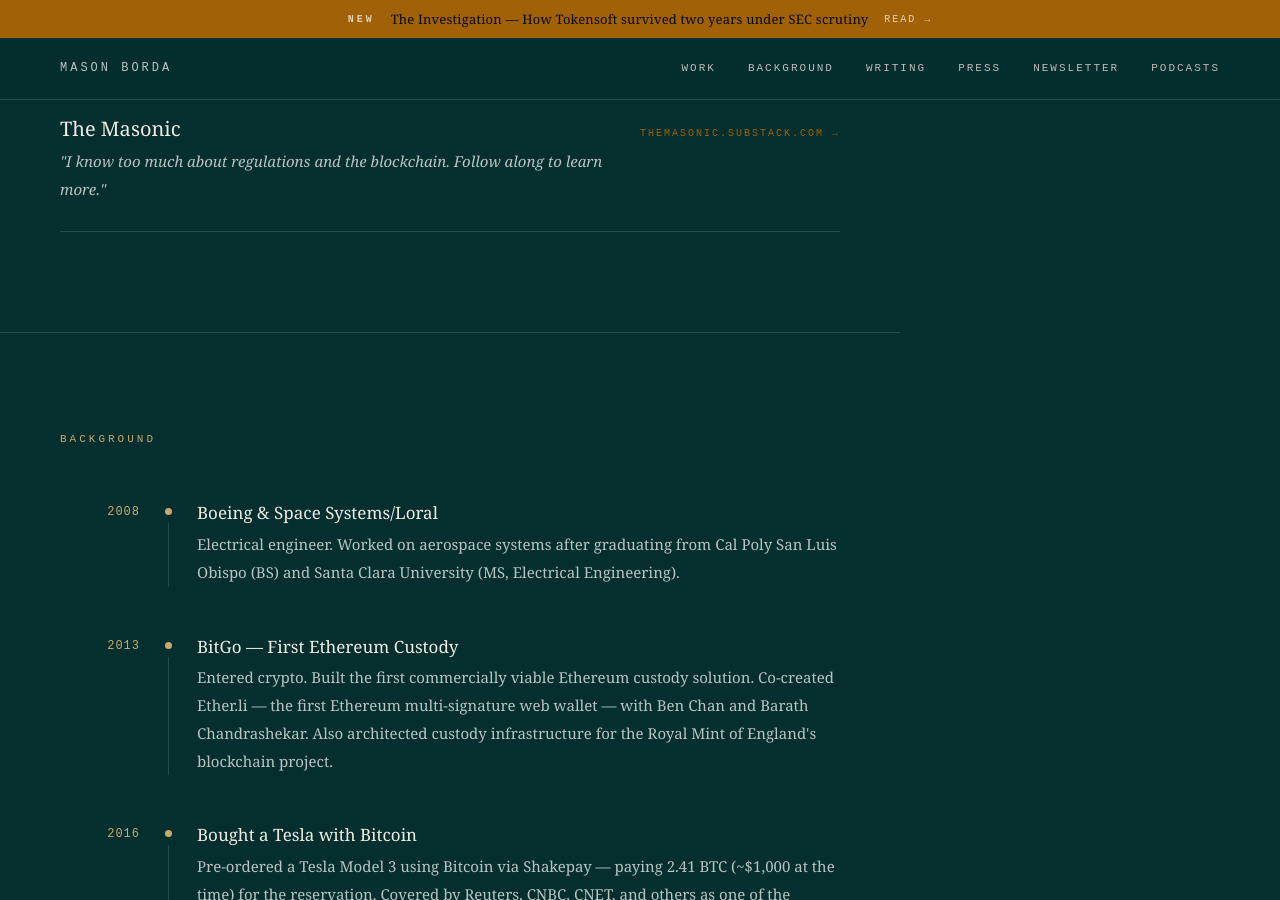
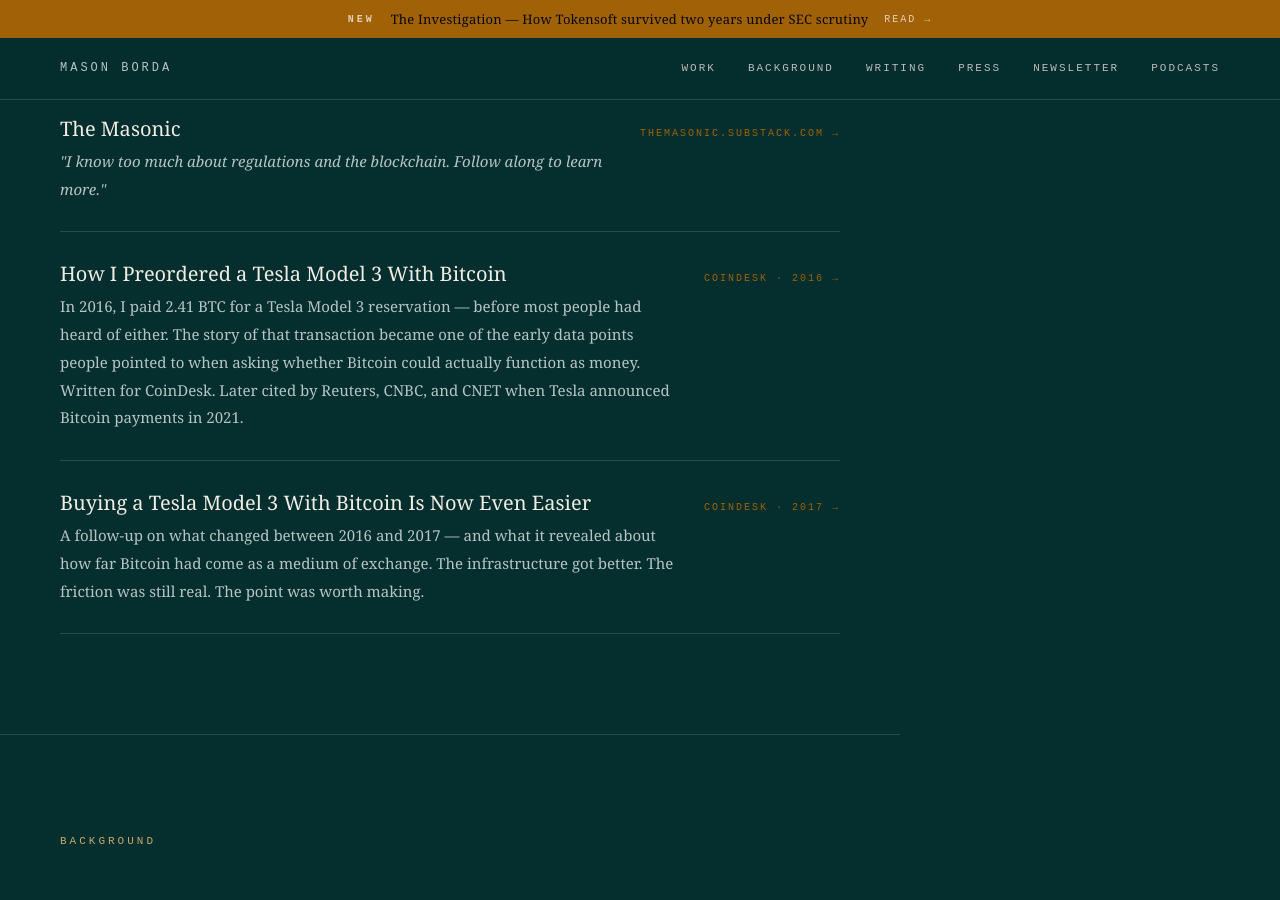
Before and after one commit to masonicGIT/masonborda, a Jekyll site: the page index.html, which Jekyll copies as it is, in a window 1280 px wide and 900 px high, scrolled down 2175 px. Built offline with Jekyll 4.4.1, drawn with Linux system fonts in a browser that asks for light colours.

Commit message:
Writing: add Tesla/Bitcoin articles (CoinDesk 2016 + 2017)

```diff
--- a/index.html
+++ b/index.html
@@ -589,6 +589,20 @@
       </div>
       <div class="venture-tag"><a href="https://themasonic.substack.com" target="_blank" style="color:var(--gold);text-decoration:none;">themasonic.substack.com →</a></div>
     </div>
+    <div class="venture">
+      <div class="venture-left">
+        <div class="venture-name">How I Preordered a Tesla Model 3 With Bitcoin</div>
+        <div class="venture-desc">In 2016, I paid 2.41 BTC for a Tesla Model 3 reservation — before most people had heard of either. The story of that transaction became one of the early data points people pointed to when asking whether Bitcoin could actually function as money. Written for CoinDesk. Later cited by Reuters, CNBC, and CNET when Tesla announced Bitcoin payments in 2021.</div>
+      </div>
+      <div class="venture-tag"><a href="https://www.coindesk.com/markets/2016/04/10/how-i-preordered-a-tesla-model-3-with-bitcoin" target="_blank" style="color:var(--gold);text-decoration:none;">CoinDesk · 2016 →</a></div>
+    </div>
+    <div class="venture">
+      <div class="venture-left">
+        <div class="venture-name">Buying a Tesla Model 3 With Bitcoin Is Now Even Easier</div>
+        <div class="venture-desc">A follow-up on what changed between 2016 and 2017 — and what it revealed about how far Bitcoin had come as a medium of exchange. The infrastructure got better. The friction was still real. The point was worth making.</div>
+      </div>
+      <div class="venture-tag"><a href="https://www.coindesk.com/author/mason-borda" target="_blank" style="color:var(--gold);text-decoration:none;">CoinDesk · 2017 →</a></div>
+    </div>
   </div>
 </section>
 
```
